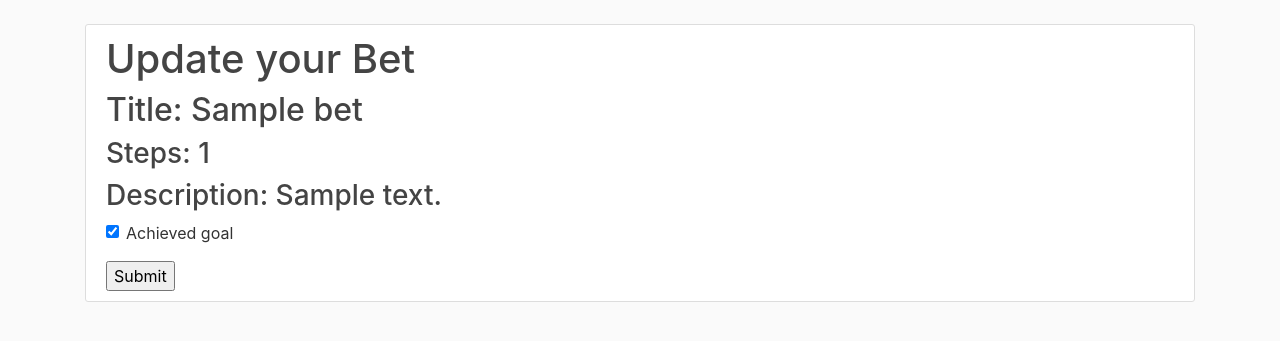
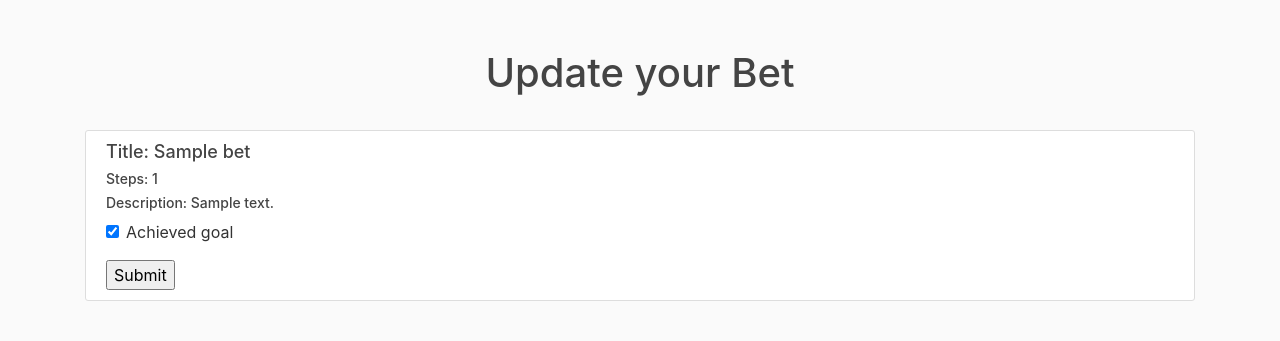
Before and after one commit to greengro/FitBet, a Django app: page /updateBet/1 in a window 1280 px wide. Shown: the part 56-397 px from the top of the page. Run offline with Django 3.2, Linux system fonts and the light colour scheme; a user stored in the database is signed in; tables that the repository leaves empty hold one stand-in row (values such as "Sample post"); some libraries are stand-ins or nearby versions.

Commit message:
Update Page Appearance

```diff
--- a/fitbet/bets/templates/update_bet.html
+++ b/fitbet/bets/templates/update_bet.html
@@ -2,8 +2,22 @@
 {% load crispy_forms_tags %}
 {% block content %}
 
+<style>
+    h1{
+        text-align: center;
+        padding: 25px;
+    }
+    h2 {
+        font-size:18px;
+    }
+    h3 {
+        font-size:14px;
+    }
+</style>
+
+<h1>Update your Bet</h1>
+
 <div class="content-section">
-    <h1>Update your Bet</h1>
     <h2>Title: {{ bet.title }}</h2>
     <h3>Steps: {{ bet.steps_wagered }}</h3>
     <h3>Description: {{ bet.description }}</h3>
--- a/fitbet/users/templates/users/dashboard.html
+++ b/fitbet/users/templates/users/dashboard.html
@@ -28,6 +28,7 @@
     <div class="content-section">
         <h1>{{ obj.title }}</h1>
         <h3>Owner: {{ obj.bet_owner_user_id.username }}</h3>
+        <h3>Steps: {{obj.steps_wagered}}</h3>
         <h3>Description: {{ obj.description }}</h3>
         <form action="/createUserBet/{{ obj.id }}" method="post">
             {% csrf_token %}
```
